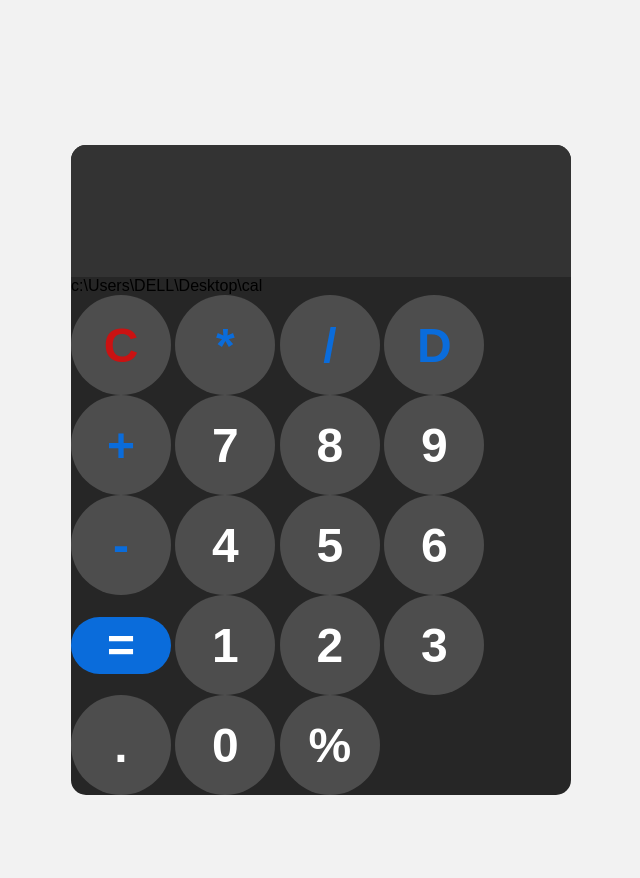
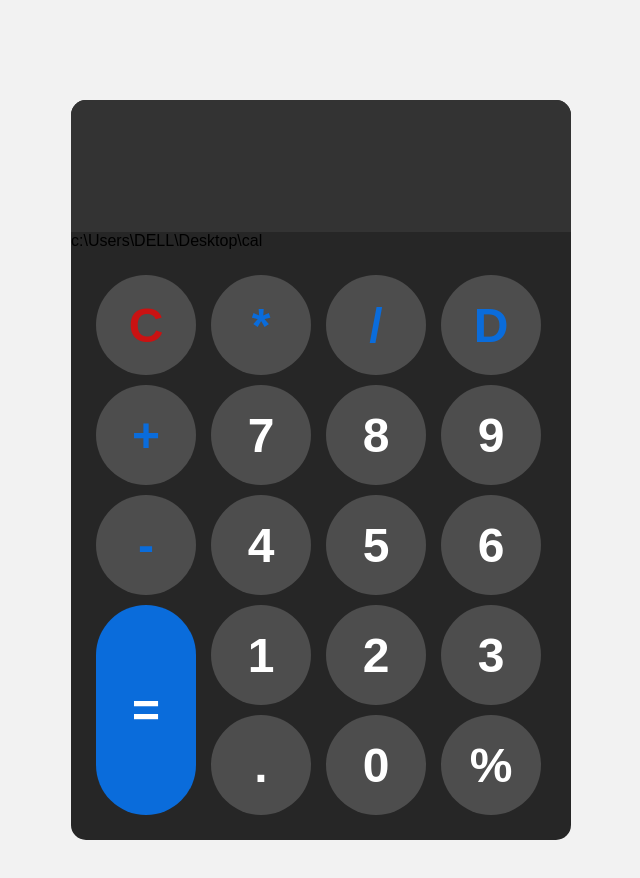
Before and after one commit to azomohmercy/Calculator-, a plain HTML site: page index.html in a window 1280 px wide. Shown: the whole page, without its empty margins (319-959 px from the left). Drawn offline with Linux system fonts and the light colour scheme.

Commit message:
second commit

```diff
--- a/index.html
+++ b/index.html
@@ -3,13 +3,13 @@
 <head>
     <meta charset="UTF-8">
     <meta name="viewport" content="width=device-width, initial-scale=1.0">
-    <title>Document</title>
+    <title>Calculator</title>
     <link rel="stylesheet" href="style.css">
 </head>
 <body>
     <div id="calculator">
         <input id="display" readonly>c:\Users\DELL\Desktop\cal
-        <div id=c:\Users\DELL\Desktop\cal"keys">
+        <div id="keys">
             <button onclick="clearDisplay()" class="operator-btn-1">C</button>
             <button onclick="appendToDisplay('*')" class="operator-btn">*</button>
             <button onclick="appendToDisplay('/')" class="operator-btn">/</button>
```
